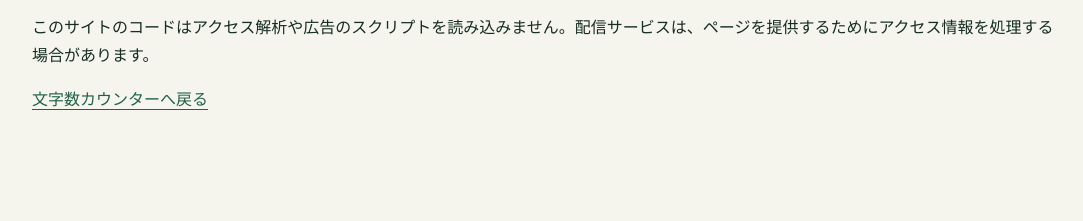
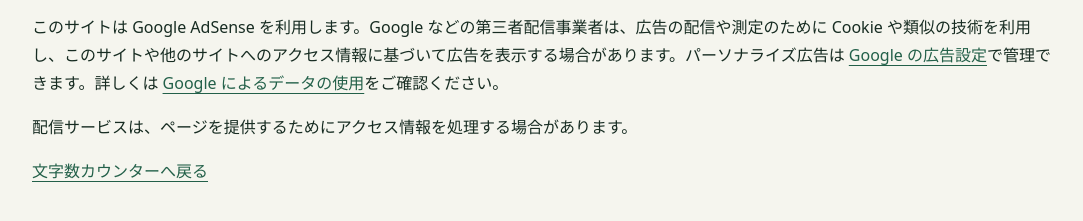
Before and after one commit to dragonwesty0-sys/mojimemo, a plain HTML site: page privacy.html in a window 1280 px wide. Shown: the part 283-504 px from the top of the page, without its empty margins (96-1179 px from the left). Drawn offline with Linux system fonts and the light colour scheme.

Commit message:
Add Google AdSense verification and ad disclosures

```diff
--- a/privacy.html
+++ b/privacy.html
@@ -13,7 +13,7 @@
 <main class="wrap policy">
 <h1>プライバシー</h1>
 <p>文字数カウンターに入力した文章は、お使いのブラウザ内で処理します。このサイトのコードは入力した文章をサーバーに送信せず、ブラウザのストレージにも保存しません。</p>
-<p>このサイトのコードはアクセス解析や広告のスクリプトを読み込みません。配信サービスは、ページを提供するためにアクセス情報を処理する場合があります。</p>
+<p>このサイトは Google AdSense を利用します。Google などの第三者配信事業者は、広告の配信や測定のために Cookie や類似の技術を利用し、このサイトや他のサイトへのアクセス情報に基づいて広告を表示する場合があります。パーソナライズ広告は <a href="https://myadcenter.google.com/">Google の広告設定</a>で管理できます。詳しくは <a href="https://policies.google.com/technologies/partner-sites?hl=ja">Google によるデータの使用</a>をご確認ください。</p><p>配信サービスは、ページを提供するためにアクセス情報を処理する場合があります。</p>
 <a href="./">文字数カウンターへ戻る</a>
 </main>
 </body>
```
Also changed, not shown: index.html (+1 -0 lines), ads.txt (added), 1 other file.
